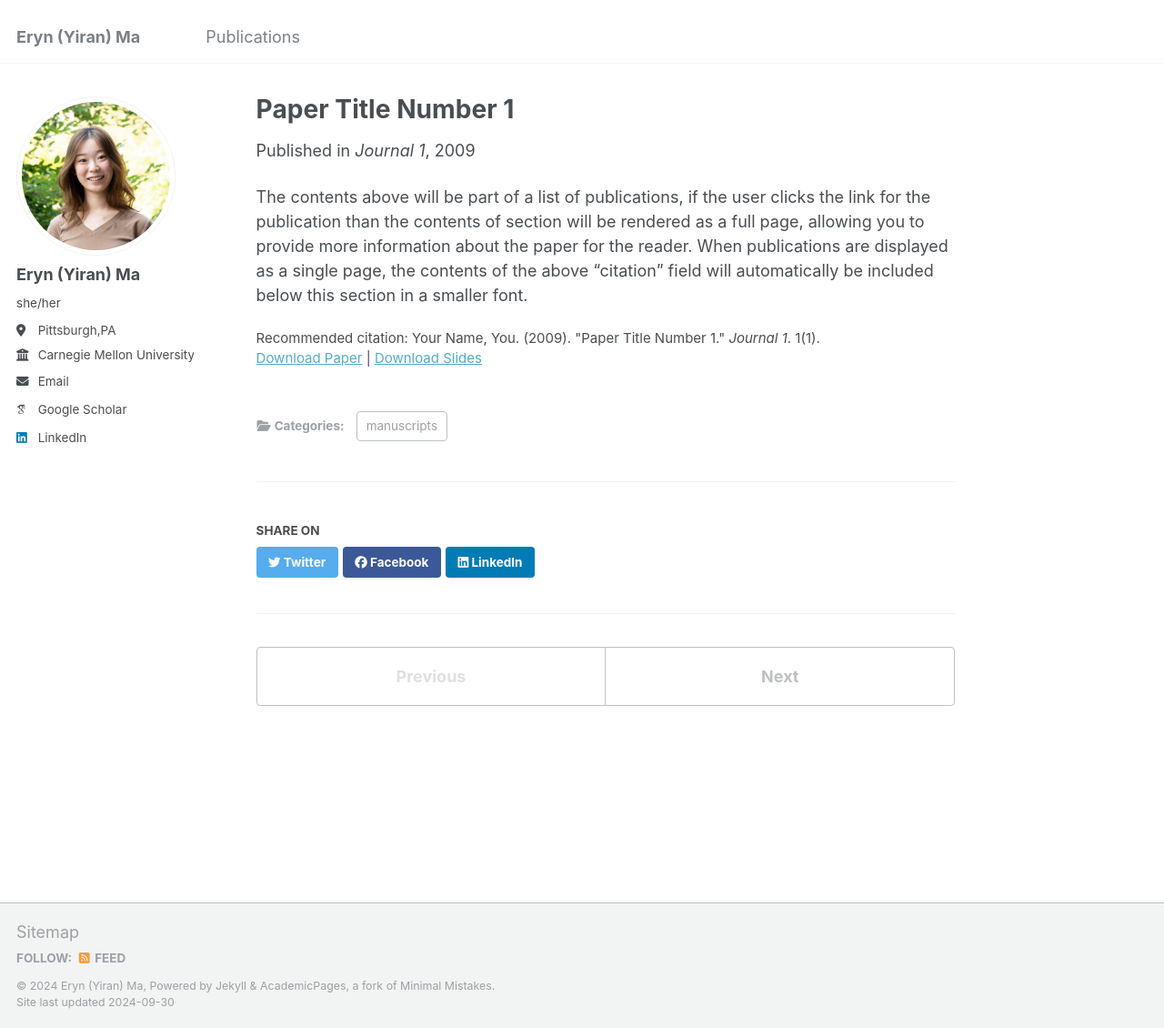
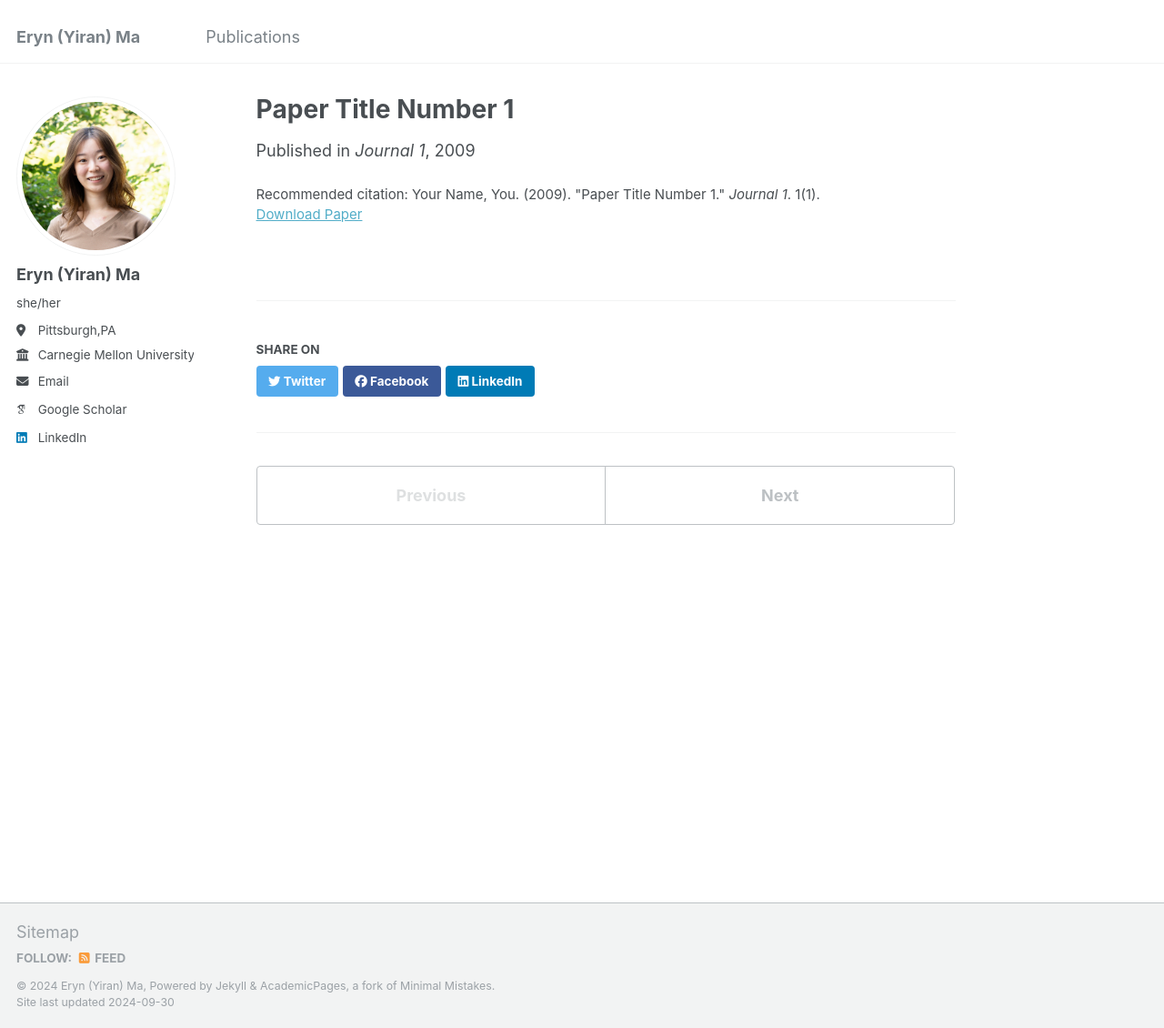
Before and after one commit to Eryn-Y/Eryn-Y.github.io, a Jekyll site: the page built from _publications/2009-10-01-paper-title-number-1.md, in a window 1280 px wide and 1130 px high. Shown: the whole window at 91% size. Built offline with Jekyll 4.4.1, drawn with Linux system fonts in a browser that asks for light colours; some web fonts are replaced.

Commit message:
Update 2009-10-01-paper-title-number-1.md

```diff
--- a/_publications/2009-10-01-paper-title-number-1.md
+++ b/_publications/2009-10-01-paper-title-number-1.md
@@ -1,14 +1,10 @@
 ---
 title: "Paper Title Number 1"
 collection: publications
-category: manuscripts
 permalink: /publication/2009-10-01-paper-title-number-1
 excerpt: 'This paper is about the number 1. The number 2 is left for future work.'
 date: 2009-10-01
 venue: 'Journal 1'
-slidesurl: 'http://academicpages.github.io/files/slides1.pdf'
 paperurl: 'http://academicpages.github.io/files/paper1.pdf'
 citation: 'Your Name, You. (2009). &quot;Paper Title Number 1.&quot; <i>Journal 1</i>. 1(1).'
 ---
-
-The contents above will be part of a list of publications, if the user clicks the link for the publication than the contents of section will be rendered as a full page, allowing you to provide more information about the paper for the reader. When publications are displayed as a single page, the contents of the above "citation" field will automatically be included below this section in a smaller font.
```
